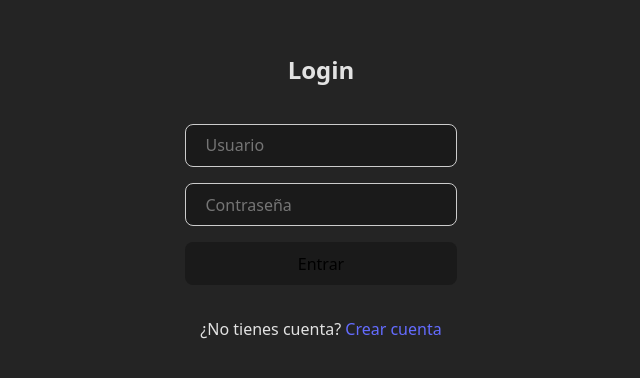
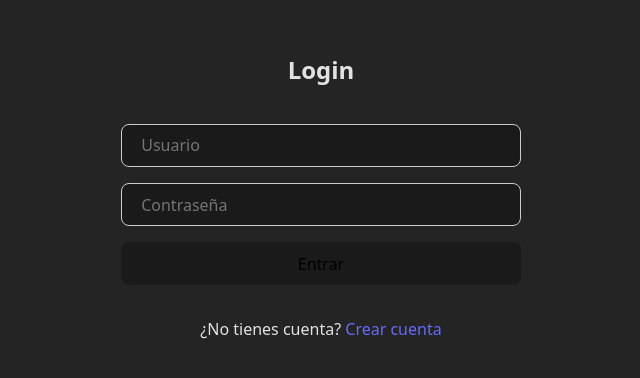
Before and after one commit to marlacobar/todo-list-test, a React (Vite) app in the folder frontend/: page / in a window 1280 px wide. Shown: the top 378 px of the page, without its empty margins (319-959 px from the left). Built offline with nearby package versions, Linux system fonts and the light colour scheme.

Commit message:
fix: se eliminan propiedades que afectaban la visualización del mapa & se elimina ruta innesesaria

```diff
--- a/frontend/src/App.jsx
+++ b/frontend/src/App.jsx
@@ -4,7 +4,6 @@ import { Toaster } from 'react-hot-toast';
 import Login from './pages/Login'
 import Register from './pages/Register'
 import Catalog from './pages/Catalog'
-import Map from './pages/Map'
 
 
 function App() {
@@ -18,7 +17,6 @@ function App() {
           <Route path="/" element={<Login />} />
           <Route path="/register" element={<Register />} />
           <Route path="/catalog" element={<Catalog />} />
-          <Route path="/map" element={<Map />} />
         </Routes>
       </Router>
     </div>
--- a/frontend/src/styles/index.css
+++ b/frontend/src/styles/index.css
@@ -24,9 +24,6 @@ a:hover {
 
 body {
   margin: 0;
-  display: flex;
-  min-width: 320px;
-  min-height: 100vh;
 }
 
 h1 {
```
